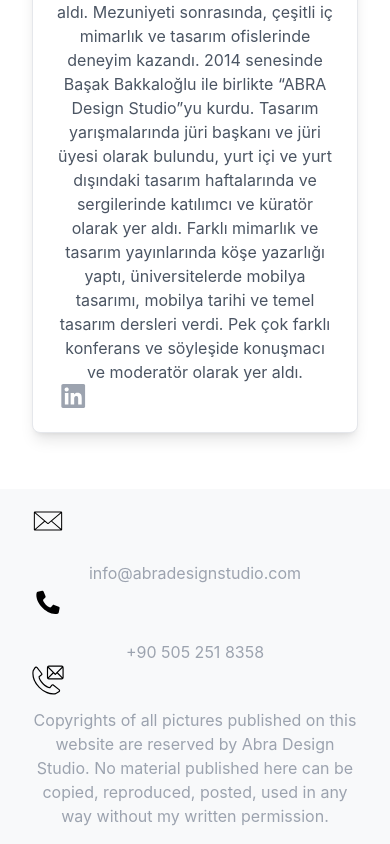
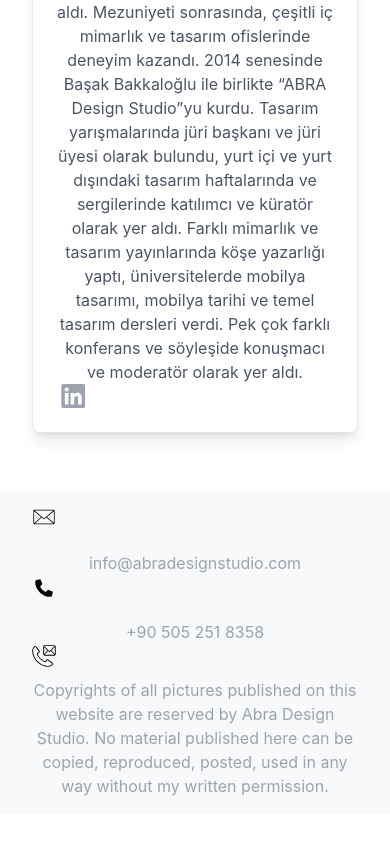
Before and after one commit to keremakagunduz/abradesignstudiocom, a React (Create React App) app in the folder abraapp/: page / in a window 390 px wide. Shown: the part 2351-3195 px from the top of the page. After the commit the page ends 3165 px from the top, so only its background shows below. Built offline with nearby package versions, Linux system fonts and the light colour scheme; no server answers.

Commit message:
email phone icons

```diff
--- a/abraapp/src/components/Footer.jsx
+++ b/abraapp/src/components/Footer.jsx
@@ -15,7 +15,7 @@ const Footer = () => (
     <div class="max-w-screen-xl px-4 mx-auto overflow-hidden sm:px-6 lg:px-8">
 
 
-<svg className="max-w-8" xmlns="http://www.w3.org/2000/svg" xlink="http://www.w3.org/1999/xlink" version="1.1" x="0px" y="0px" viewBox="0 0 100 125" enable-background="new 0 0 100 100" space="preserve">
+<svg className="max-w-6" xmlns="http://www.w3.org/2000/svg" xlink="http://www.w3.org/1999/xlink" version="1.1" x="0px" y="0px" viewBox="0 0 100 125" enable-background="new 0 0 100 100" space="preserve">
 <path d="M90.752,20.132H9.248c-1.921,0-3.484,1.563-3.484,3.485v52.766c0,1.922,1.563,3.484,3.484,3.484h81.504
 c1.922,0,3.484-1.562,3.484-3.484V23.617C94.236,21.696,92.674,20.132,90.752,20.132z M50.124,55.921
 c-0.077,0.069-0.171,0.068-0.281-0.028L10.93,23.333h78.141L50.124,55.921z M37.679,49.887L8.963,74.765V25.86L37.679,49.887z
@@ -25,7 +25,7 @@ L40.165,51.967z M62.56,49.687l28.477-23.828v48.497L62.56,49.687z"/>
 
         <p className="mt-4 text-base leading-6 text-center text-gray-400">info@abradesignstudio.com</p>
 
-<svg className="max-w-8" xmlns="http://www.w3.org/2000/svg" version="1.1" viewBox="-5.0 -10.0 110.0 135.0">
+<svg className="max-w-6" xmlns="http://www.w3.org/2000/svg" version="1.1" viewBox="-5.0 -10.0 110.0 135.0">
  <path d="m10.922 17.066c0.070313-0.28906 0.15234-0.56641 0.24609-0.82812 0.57422-1.5664 1.8164-2.6406 3.4531-2.9805l15.219-3.1602c2.2422-0.46484 4.4453
  0.71484 5.3047 2.8359l6.4062 15.836c0.75391 1.8594 0.28906 3.8906-1.1992 5.2383l-5.793 5.2461c-1.6133 1.4609-1.8984 3.6953-0.99609 5.6758 3.8984 8.5547
  12.949 17.617 21.508 21.508 1.9805 0.90234 4.2148 0.61719 5.6719-0.99609l5.2461-5.793c1.3477-1.4844 3.3789-1.9492 5.2383-1.1992l15.836 6.4062c2.1211 0.85938
@@ -36,7 +36,7 @@ L40.165,51.967z M62.56,49.687l28.477-23.828v48.497L62.56,49.687z"/>
         <p className="mt-4 text-base leading-6 text-center text-gray-400">+90 505 251 8358</p>
 
 
-<svg className="max-w-8" xmlns="http://www.w3.org/2000/svg" data-name="Layer 1" viewBox="0 0 95 118.75" x="0px" y="0px">
+<svg className="max-w-6" xmlns="http://www.w3.org/2000/svg" data-name="Layer 1" viewBox="0 0 95 118.75" x="0px" y="0px">
 <path d="M81.431,74.654,64.06,61.2c-2.152-1.667-4.825-1.463-6.355.484l-5.262,6.7c-5.04-.506-12.181-4.765-18.514-11.1S23.337,43.812,22.83,38.772l6.7-5.262c1.948-1.53,
 2.151-4.2.484-6.355L16.562,9.785a5.287,5.287,0,0,0-4.537-2.08,5.979,5.979,0,0,0-4.756,3.029l-5.29,8.771a1.729,1.729,0,0,0-.22.577A49.459,49.459,0,0,0,4.688,47.157a69.6,
 69.6,0,0,0,15.7,23.669,69.582,69.582,0,0,0,23.668,15.7,52.3,52.3,0,0,0,18.888,3.689,43.784,43.784,0,0,0,8.188-.759,1.762,1.762,0,0,0,.577-.221l8.77-5.289A5.975,5.975,0,0,0,
```
